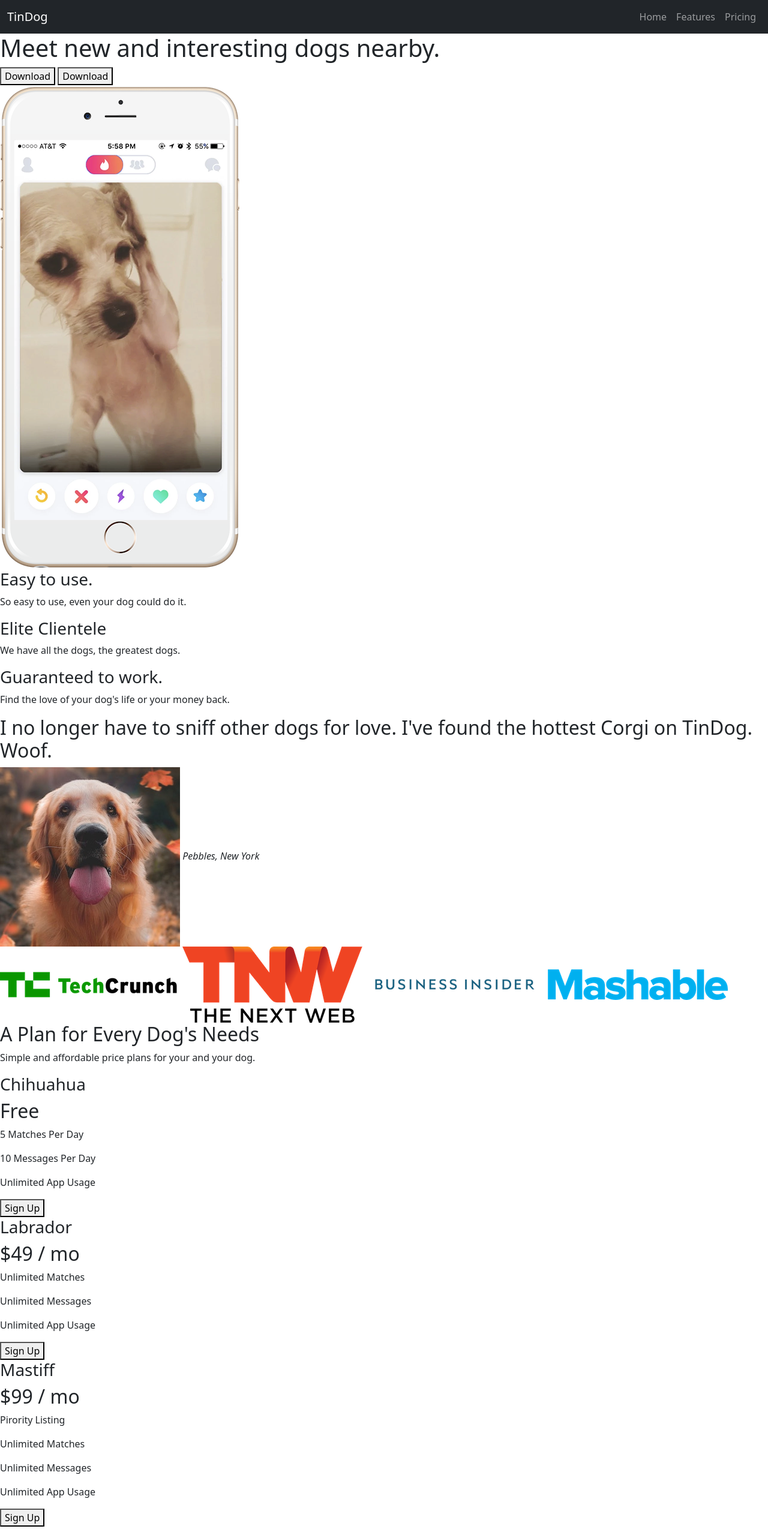
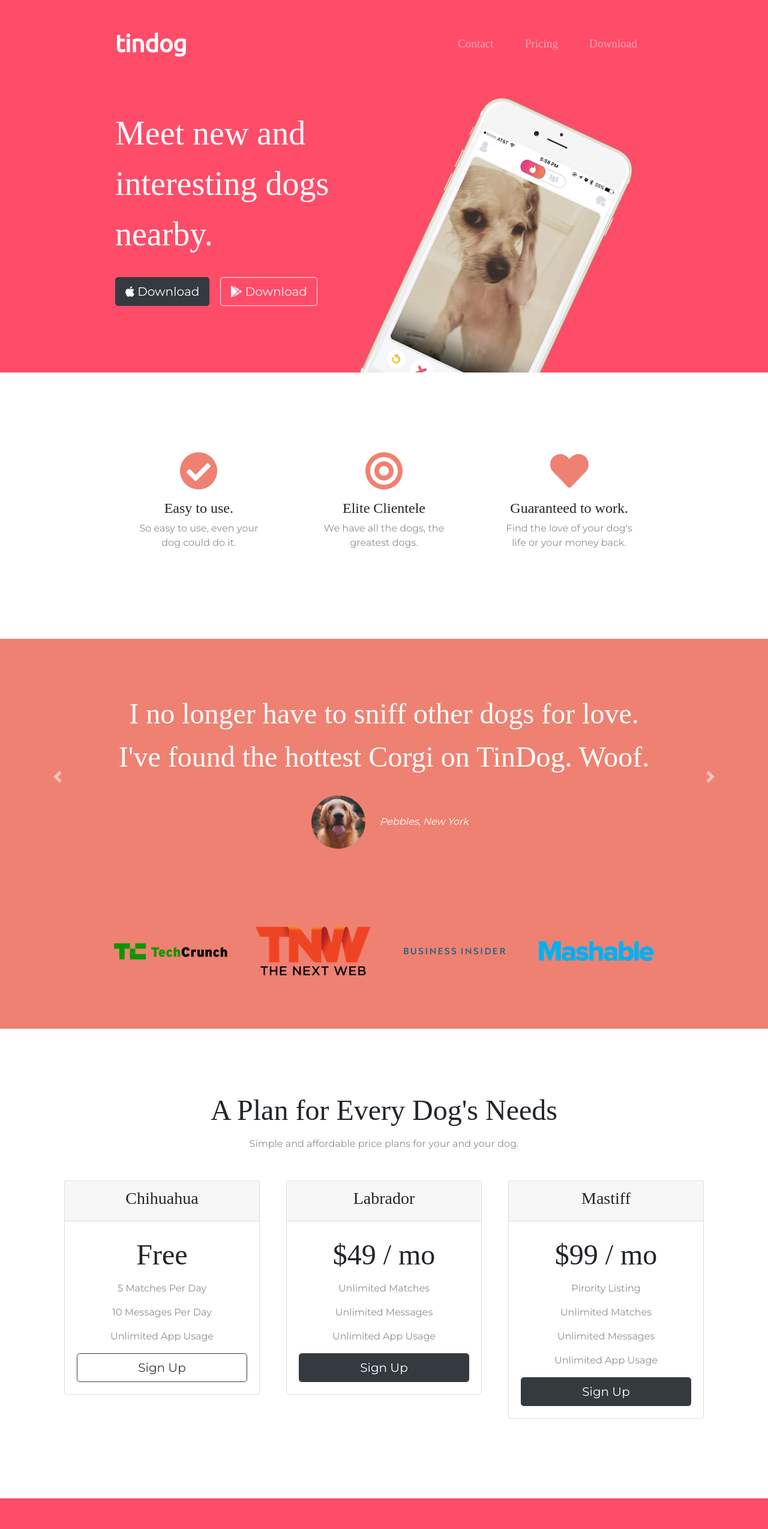
Before and after one commit to titan141/tin_dog, a plain HTML site: page index.html in a window 1280 px wide. Shown: the top 2549 px of the page at 60% size. Drawn offline with nearby package versions, Linux system fonts and the light colour scheme.

Commit message:
Next batch of files

```diff
--- a/css/styles.css
+++ b/css/styles.css
@@ -0,0 +1,179 @@
+
+body {
+  font-family: "Montserrat";
+  text-align: center;
+}
+
+h1, h2, h3, h4, h5, h6 {
+  font-family: "Montserrat-Bold";
+}
+
+p {
+  color: #8f8f8f;
+}
+
+/* Headings */
+
+.big-heading {
+  font-family: "Montserrat-Black";
+  font-size: 3.5rem;
+  line-height: 1.5;
+}
+
+.section-heading {
+  font-size: 3rem;
+  line-height: 1.5;
+}
+
+/* Containers */
+
+.container-fluid{
+  padding: 7% 15%;
+}
+
+/* Sections */
+
+.colored-section {
+  background-color: #ff4c68;
+  color: #fff;
+}
+
+.white-section {
+  background-color: #fff;
+}
+
+/* Navigation Bar */
+
+.navbar {
+  padding: 0 0 4.5rem;
+}
+
+.navbar-brand {
+  font-family: "Ubuntu";
+  font-size: 2.5rem;
+  font-weight: bold;
+}
+
+.nav-item {
+  padding: 0 18px;
+}
+
+.nav-link {
+  font-size: 1.2rem;
+  font-family: "Montserrat-Light";
+}
+
+/* Buttons */
+
+.download-button {
+  margin: 5% 3% 5% 0;
+}
+
+/* Title Section */
+
+#title {
+  background-color: #ff4c68;
+  color: #fff;
+  text-align: left;
+}
+
+#title .container-fluid {
+  padding: 3% 15% 7%;
+}
+
+/* Title Image */
+
+.title-image {
+  width: 60%;
+  transform: rotate(25deg);
+  position: absolute;
+  right: 30%;
+}
+
+/* Features Section */
+
+#features {
+  position: relative;
+}
+
+.feature-title {
+  font-size: 1.5rem;
+}
+
+.feature-box {
+  padding: 4.5%;
+}
+
+.icon {
+  color: #ef8172;
+  margin-bottom: 1rem;
+}
+
+.icon:hover {
+  color: #ff4c68;
+}
+
+/* Testimonial Section */
+
+#testimonials {
+  background-color: #ef8172;
+}
+
+.testimonial-text {
+  font-size: 3rem;
+  line-height: 1.5;
+}
+
+.testimonial-image {
+  width: 10%;
+  border-radius: 100%;
+  margin: 20px;
+}
+
+
+#press {
+  background-color: #ef8172;
+  padding-bottom: 3%;
+}
+
+.press-logo {
+  width: 15%;
+  margin: 20px 20px 50px;
+}
+
+/* Pricing Section */
+
+#pricing {
+  padding: 100px;
+}
+
+.price-text {
+  font-size: 3rem;
+  line-height: 1.5;
+}
+
+.pricing-column {
+  padding: 3% 2%;
+}
+
+/* CTA Section */
+
+
+/* Footer Section */
+
+
+.social-icon {
+  margin: 20px 10px;
+}
+
+@media (max-width: 1028px) {
+
+  #title {
+    text-align: center;
+  }
+
+  .title-image {
+    position: static;
+    transform: rotate(0);
+  }
+}
--- a/index.html
+++ b/index.html
@@ -3,142 +3,281 @@
   <head>
     <meta charset="utf-8" />
     <title>TinDog</title>
-    <link rel="stylesheet" href="css/styles.css" />
+
+    <!-- Google Fonts -->
     <link
-      href="https://cdn.jsdelivr.net/npm/bootstrap@5.0.2/dist/css/bootstrap.min.css"
+      href="https://fonts.googleapis.com/css?family=Montserrat|Ubuntu"
       rel="stylesheet"
-      integrity="sha384-EVSTQN3/azprG1Anm3QDgpJLIm9Nao0Yz1ztcQTwFspd3yD65VohhpuuCOmLASjC"
+    />
+
+    <!-- CSS Stylesheets -->
+    <link
+      rel="stylesheet"
+      href="https://maxcdn.bootstrapcdn.com/bootstrap/4.0.0/css/bootstrap.min.css"
+      integrity="sha384-Gn5384xqQ1aoWXA+058RXPxPg6fy4IWvTNh0E263XmFcJlSAwiGgFAW/dAiS6JXm"
       crossorigin="anonymous"
     />
+    <link rel="stylesheet" href="css/styles.css" />
+
+    <!-- Font Awesome -->
+    <script
+      defer
+      src="https://use.fontawesome.com/releases/v5.0.7/js/all.js"
+    ></script>
+
+    <!-- Bootstrap Scripts -->
+    <script
+      src="https://code.jquery.com/jquery-3.2.1.slim.min.js"
+      integrity="sha384-KJ3o2DKtIkvYIK3UENzmM7KCkRr/rE9/Qpg6aAZGJwFDMVNA/GpGFF93hXpG5KkN"
+      crossorigin="anonymous"
+    ></script>
+    <script
+      src="https://cdnjs.cloudflare.com/ajax/libs/popper.js/1.12.9/umd/popper.min.js"
+      integrity="sha384-ApNbgh9B+Y1QKtv3Rn7W3mgPxhU9K/ScQsAP7hUibX39j7fakFPskvXusvfa0b4Q"
+      crossorigin="anonymous"
+    ></script>
+    <script
+      src="https://maxcdn.bootstrapcdn.com/bootstrap/4.0.0/js/bootstrap.min.js"
+      integrity="sha384-JZR6Spejh4U02d8jOt6vLEHfe/JQGiRRSQQxSfFWpi1MquVdAyjUar5+76PVCmYl"
+      crossorigin="anonymous"
+    ></script>
   </head>
 
   <body>
-    <section id="title">
+    <section class="colored-section" id="title">
+      <div class="container-fluid">
         <!-- Nav Bar -->
-      <nav class="navbar navbar-expand-md navbar-dark bg-dark">
-        <div class="container-fluid">
-          <a class="navbar-brand" href="#">TinDog</a>
+
+        <nav class="navbar navbar-expand-lg navbar-dark">
+          <a class="navbar-brand" href="">tindog</a>
+
           <button
             class="navbar-toggler"
             type="button"
-            data-bs-toggle="collapse"
-            data-bs-target="#navbarNavAltMarkup"
-            aria-controls="navbarNavAltMarkup"
-            aria-expanded="false"
-            aria-label="Toggle navigation"
+            data-toggle="collapse"
+            data-target="#navbarTogglerDemo02"
           >
             <span class="navbar-toggler-icon"></span>
           </button>
-          <div
-            class="collapse navbar-collapse"
-            style="justify-content: flex-end"
-            id="navbarNavAltMarkup"
-          >
-            <div class="navbar-nav">
-              <a class="nav-link" href="#">Home</a>
-              <a class="nav-link" href="#">Features</a>
-              <a class="nav-link" href="#">Pricing</a>
-            </div>
-          </div>
+
+          <div class="collapse navbar-collapse" id="navbarTogglerDemo02">
+            <ul class="navbar-nav ml-auto">
+              <li class="nav-item">
+                <a class="nav-link" href="#footer">Contact</a>
+              </li>
+              <li class="nav-item">
+                <a class="nav-link" href="#pricing">Pricing</a>
+              </li>
+              <li class="nav-item">
+                <a class="nav-link" href="#cta">Download</a>
+              </li>
+            </ul>
           </div>
         </nav>
 
         <!-- Title -->
 
-      <div>
-        <h1>Meet new and interesting dogs nearby.</h1>
-        <button type="button">Download</button>
-        <button type="button">Download</button>
+        <div class="row">
+          <div class="col-lg-6">
+            <h1 class="big-heading">Meet new and interesting dogs nearby.</h1>
+            <button type="button" class="btn btn-dark btn-lg download-button">
+              <i class="fab fa-apple"></i> Download
+            </button>
+            <button
+              type="button"
+              class="btn btn-outline-light btn-lg download-button"
+            >
+              <i class="fab fa-google-play"></i> Download
+            </button>
           </div>
-      <div>
-        <img src="images/iphone6.png" alt="iphone-mockup" />
+
+          <div class="col-lg-6">
+            <img
+              class="title-image"
+              src="images/iphone6.png"
+              alt="iphone-mockup"
+            />
+          </div>
+        </div>
       </div>
     </section>
 
     <!-- Features -->
 
-    <section id="features">
-      <h3>Easy to use.</h3>
+    <section class="white-section" id="features">
+      <div class="container-fluid">
+        <div class="row">
+          <div class="feature-box col-lg-4">
+            <i class="icon fas fa-check-circle fa-4x"></i>
+            <h3 class="feature-title">Easy to use.</h3>
             <p>So easy to use, even your dog could do it.</p>
+          </div>
 
-      <h3>Elite Clientele</h3>
+          <div class="feature-box col-lg-4">
+            <i class="icon fas fa-bullseye fa-4x"></i>
+            <h3 class="feature-title">Elite Clientele</h3>
             <p>We have all the dogs, the greatest dogs.</p>
+          </div>
 
-      <h3>Guaranteed to work.</h3>
+          <div class="feature-box col-lg-4">
+            <i class="icon fas fa-heart fa-4x"></i>
+            <h3 class="feature-title">Guaranteed to work.</h3>
             <p>Find the love of your dog's life or your money back.</p>
+          </div>
+        </div>
+      </div>
     </section>
 
     <!-- Testimonials -->
 
-    <section id="testimonials">
-      <h2>
-        I no longer have to sniff other dogs for love. I've found the hottest
-        Corgi on TinDog. Woof.
+    <section class="colored-section" id="testimonials">
+      <div id="testimonial-carousel" class="carousel slide" data-ride="false">
+        <div class="carousel-inner">
+          <div class="carousel-item active container-fluid">
+            <h2 class="testimonial-text">
+              I no longer have to sniff other dogs for love. I've found the
+              hottest Corgi on TinDog. Woof.
             </h2>
-      <img src="images/dog-img.jpg" alt="dog-profile" />
+            <img
+              class="testimonial-image"
+              src="images/dog-img.jpg"
+              alt="dog-profile"
+            />
             <em>Pebbles, New York</em>
-
-      <!-- <h2 class="testimonial-text">My dog used to be so lonely, but with TinDog's help, they've found the love of their life. I think.</h2>
-    <img class="testimonial-image" src="images/lady-img.jpg" alt="lady-profile">
-    <em>Beverly, Illinois</em> -->
+          </div>
+          <div class="carousel-item container-fluid">
+            <h2 class="testimonial-text">
+              My dog used to be so lonely, but with TinDog's help, they've found
+              the love of their life. I think.
+            </h2>
+            <img
+              class="testimonial-image"
+              src="images/lady-img.jpg"
+              alt="lady-profile"
+            />
+            <em>Beverly, Illinois</em>
+          </div>
+        </div>
+        <a
+          class="carousel-control-prev"
+          href="#testimonial-carousel"
+          role="button"
+          data-slide="prev"
+        >
+          <span class="carousel-control-prev-icon"></span>
+        </a>
+        <a
+          class="carousel-control-next"
+          href="#testimonial-carousel"
+          role="button"
+          data-slide="next"
+        >
+          <span class="carousel-control-next-icon"></span>
+        </a>
+      </div>
     </section>
 
     <!-- Press -->
 
-    <section id="press">
-      <img src="images/techcrunch.png" alt="tc-logo" />
-      <img src="images/tnw.png" alt="tnw-logo" />
-      <img src="images/bizinsider.png" alt="biz-insider-logo" />
-      <img src="images/mashable.png" alt="mashable-logo" />
+    <section class="colored-section" id="press">
+      <img class="press-logo" src="images/techcrunch.png" alt="tc-logo" />
+      <img class="press-logo" src="images/tnw.png" alt="tnw-logo" />
+      <img
+        class="press-logo"
+        src="images/bizinsider.png"
+        alt="biz-insider-logo"
+      />
+      <img class="press-logo" src="images/mashable.png" alt="mashable-logo" />
     </section>
 
     <!-- Pricing -->
 
-    <section id="pricing">
-      <h2>A Plan for Every Dog's Needs</h2>
+    <section class="white-section" id="pricing">
+      <h2 class="section-heading">A Plan for Every Dog's Needs</h2>
       <p>Simple and affordable price plans for your and your dog.</p>
 
+      <div class="row">
+        <div class="pricing-column col-lg-4 col-md-6">
+          <div class="card">
+            <div class="card-header">
               <h3>Chihuahua</h3>
-      <h2>Free</h2>
+            </div>
+            <div class="card-body">
+              <h2 class="price-text">Free</h2>
               <p>5 Matches Per Day</p>
               <p>10 Messages Per Day</p>
               <p>Unlimited App Usage</p>
-      <button type="button">Sign Up</button>
+              <button
+                class="btn btn-lg btn-block btn-outline-dark"
+                type="button"
+              >
+                Sign Up
+              </button>
+            </div>
+          </div>
+        </div>
 
+        <div class="pricing-column col-lg-4 col-md-6">
+          <div class="card">
+            <div class="card-header">
               <h3>Labrador</h3>
-      <h2>$49 / mo</h2>
+            </div>
+            <div class="card-body">
+              <h2 class="price-text">$49 / mo</h2>
               <p>Unlimited Matches</p>
               <p>Unlimited Messages</p>
               <p>Unlimited App Usage</p>
-      <button type="button">Sign Up</button>
+              <button class="btn btn-lg btn-block btn-dark" type="button">
+                Sign Up
+              </button>
+            </div>
+          </div>
+        </div>
 
+        <div class="pricing-column col-lg-4">
+          <div class="card">
+            <div class="card-header">
               <h3>Mastiff</h3>
-      <h2>$99 / mo</h2>
+            </div>
+            <div class="card-body">
+              <h2 class="price-text">$99 / mo</h2>
               <p>Pirority Listing</p>
               <p>Unlimited Matches</p>
               <p>Unlimited Messages</p>
               <p>Unlimited App Usage</p>
-      <button type="button">Sign Up</button>
+              <button class="btn btn-lg btn-block btn-dark" type="button">
+                Sign Up
+              </button>
+            </div>
+          </div>
+        </div>
+      </div>
     </section>
 
     <!-- Call to Action -->
 
-    <section id="cta">
-      <h3>Find the True Love of Your Dog's Life Today.</h3>
-      <button type="button">Download</button>
-      <button type="button">Download</button>
+    <section class="colored-section" id="cta">
+      <div class="container-fluid">
+        <h3 class="big-heading">This project was completed by Parth :).</h3>
+        <button class="download-button btn btn-lg btn-dark" type="button">
+          <i class="fab fa-apple"></i> Download
+        </button>
+        <button class="download-button btn btn-lg brn-light" type="button">
+          <i class="fab fa-google-play"></i> Download
+        </button>
+      </div>
     </section>
 
     <!-- Footer -->
 
-    <footer id="footer">
-      <p>© Copyright TinDog</p>
+    <footer class="white-section" id="footer">
+      <div class="container-fluid">
+        <i class="social-icon fab fa-facebook-f"></i>
+        <i class="social-icon fab fa-twitter"></i>
+        <i class="social-icon fab fa-instagram"></i>
+        <i class="social-icon fas fa-envelope"></i>
+        <p>© Copyright 2018 TinDog</p>
+      </div>
     </footer>
   </body>
-  <!-- JavaScript Bundle with Popper -->
-  <script
-    src="https://cdn.jsdelivr.net/npm/bootstrap@5.2.1/dist/js/bootstrap.bundle.min.js"
-    integrity="sha384-u1OknCvxWvY5kfmNBILK2hRnQC3Pr17a+RTT6rIHI7NnikvbZlHgTPOOmMi466C8"
-    crossorigin="anonymous"
-  ></script>
 </html>
```
Also changed, not shown: images/HTMAA-thumbnail.png (added), images/angela.png (added), 6 other files. Lines whose indentation alone changed are shown as unchanged.
